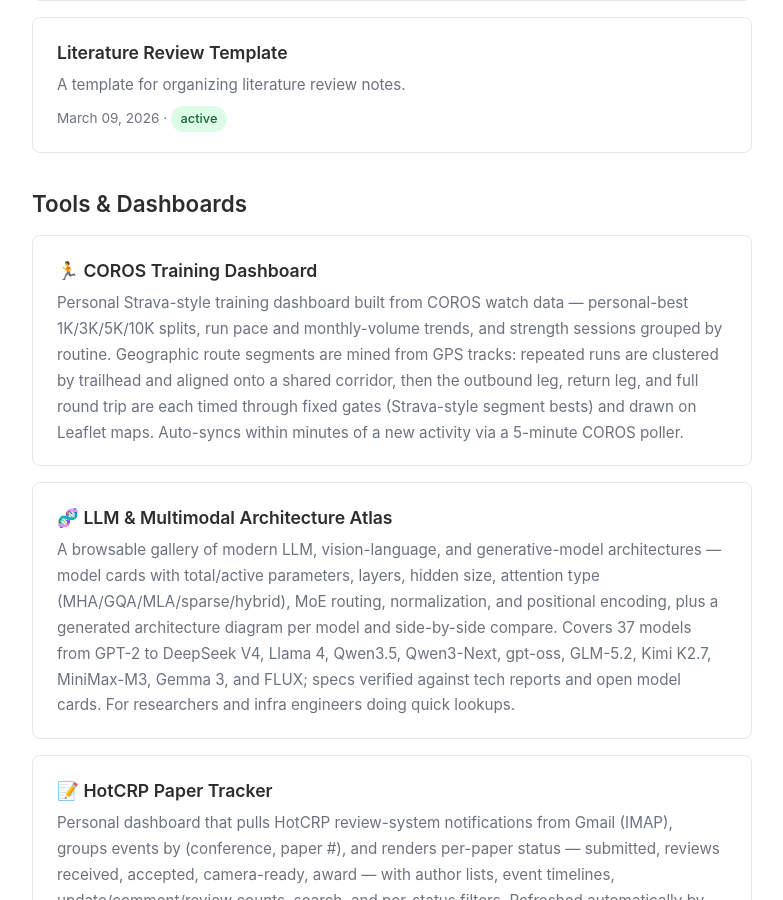
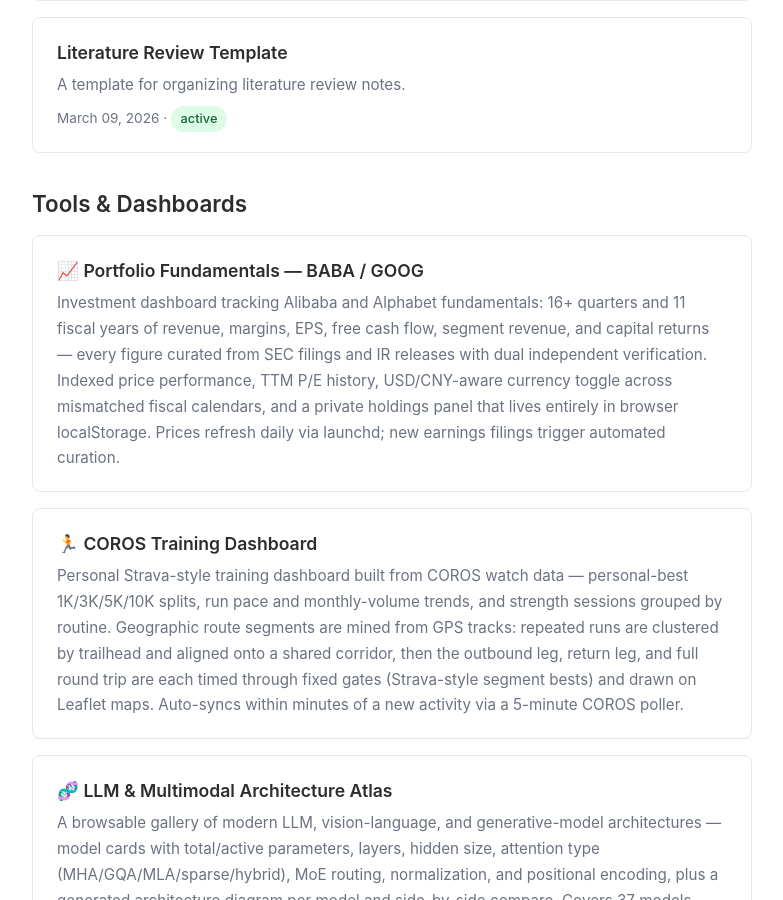
Before and after one commit to zhanglpg/zhanglpg.github.io, a Jekyll site: the page built from index.html, in a window 1280 px wide and 900 px high, scrolled down 383 px. Shown: the whole window, without its empty margins (248-1031 px from the left). Built offline with Jekyll 4.4.1, drawn with Linux system fonts in a browser that asks for light colours.

Commit message:
Homepage: link portfolio dashboard
Co-Authored-By: Claude Fable 5 <noreply@anthropic.com>

```diff
--- a/index.html
+++ b/index.html
@@ -26,6 +26,12 @@ title: Home
 
 <h2>Tools &amp; Dashboards</h2>
 <ul class="project-list">
+  <li>
+    <a href="{{ '/portfolio/' | relative_url }}">
+      <div class="title">📈 Portfolio Fundamentals — BABA / GOOG</div>
+      <div class="summary">Investment dashboard tracking Alibaba and Alphabet fundamentals: 16+ quarters and 11 fiscal years of revenue, margins, EPS, free cash flow, segment revenue, and capital returns — every figure curated from SEC filings and IR releases with dual independent verification. Indexed price performance, TTM P/E history, USD/CNY-aware currency toggle across mismatched fiscal calendars, and a private holdings panel that lives entirely in browser localStorage. Prices refresh daily via launchd; new earnings filings trigger automated curation.</div>
+    </a>
+  </li>
   <li>
     <a href="{{ '/coros-dashboard/' | relative_url }}">
       <div class="title">🏃 COROS Training Dashboard</div>
```
